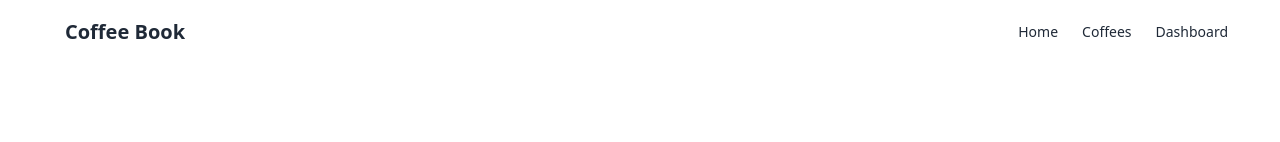
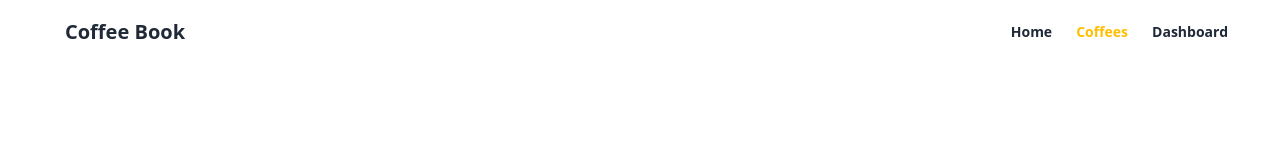
Before and after one commit to ashrafulislam08/coffee-book, a React (Vite) app: page /coffees in a window 1280 px wide. Shown: the top 142 px of the page. Built offline with nearby package versions, Linux system fonts and the light colour scheme.

Commit message:
Added dynamic styles to navbar items

```diff
--- a/src/components/Navbar.jsx
+++ b/src/components/Navbar.jsx
@@ -1,5 +1,5 @@
 import React from "react";
-import { Link } from "react-router-dom";
+import { Link, NavLink } from "react-router-dom";
 
 function Navbar() {
   return (
@@ -26,9 +26,30 @@ function Navbar() {
             tabIndex={0}
             className="menu menu-sm dropdown-content bg-base-100 rounded-box z-[1] mt-3 w-56 p-4 shadow text-lg"
           >
-            <Link to="/">Home</Link>
-            <Link to="/coffees">Coffees</Link>
-            <Link to="dashboard">Dashboard</Link>
+            <NavLink
+              className={({ isActive }) =>
+                `font-bold ${isActive ? "text-warning" : "hover:text-warning"}`
+              }
+              to="/"
+            >
+              Home
+            </NavLink>
+            <NavLink
+              className={({ isActive }) =>
+                `font-bold ${isActive ? "text-warning" : "hover:text-warning"}`
+              }
+              to="/coffees"
+            >
+              Coffees
+            </NavLink>
+            <NavLink
+              className={({ isActive }) =>
+                `font-bold ${isActive ? "text-warning" : "hover:text-warning"}`
+              }
+              to="/dashboard"
+            >
+              Dashboard
+            </NavLink>
           </ul>
         </div>
         <Link to={"/"} className="btn btn-ghost text-xl">
@@ -37,9 +58,30 @@ function Navbar() {
       </div>
       <div className="navbar-end hidden lg:flex">
         <ul className="menu menu-horizontal px-1 space-x-6">
-          <Link to="/">Home</Link>
-          <Link to="/coffees">Coffees</Link>
-          <Link to="dashboard">Dashboard</Link>
+          <NavLink
+            className={({ isActive }) =>
+              `font-bold ${isActive ? "text-warning" : "hover:text-warning"}`
+            }
+            to="/"
+          >
+            Home
+          </NavLink>
+          <NavLink
+            className={({ isActive }) =>
+              `font-bold ${isActive ? "text-warning" : "hover:text-warning"}`
+            }
+            to="/coffees"
+          >
+            Coffees
+          </NavLink>
+          <NavLink
+            className={({ isActive }) =>
+              `font-bold ${isActive ? "text-warning" : "hover:text-warning"}`
+            }
+            to="/dashboard"
+          >
+            Dashboard
+          </NavLink>
         </ul>
       </div>
     </div>
```
